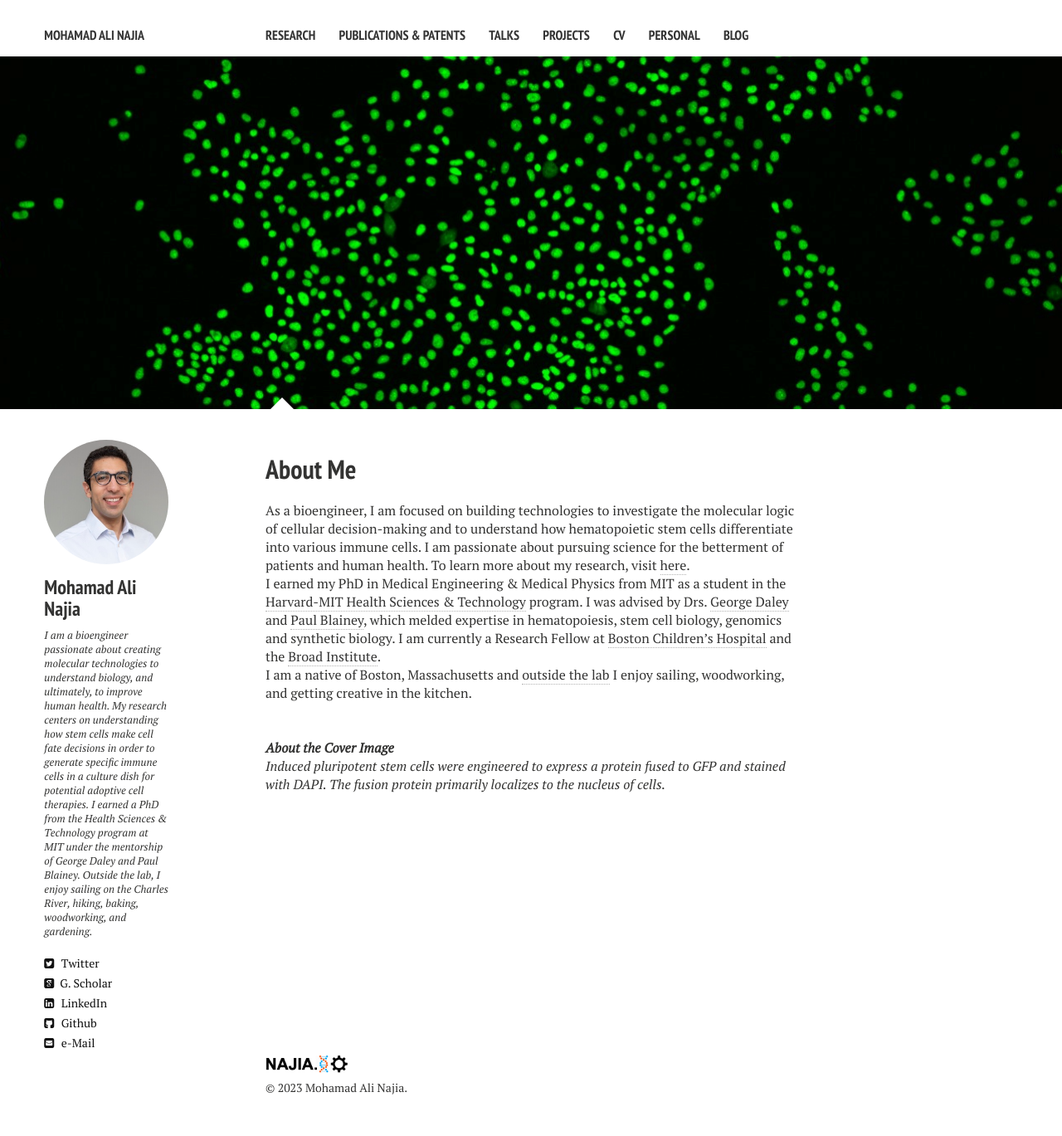
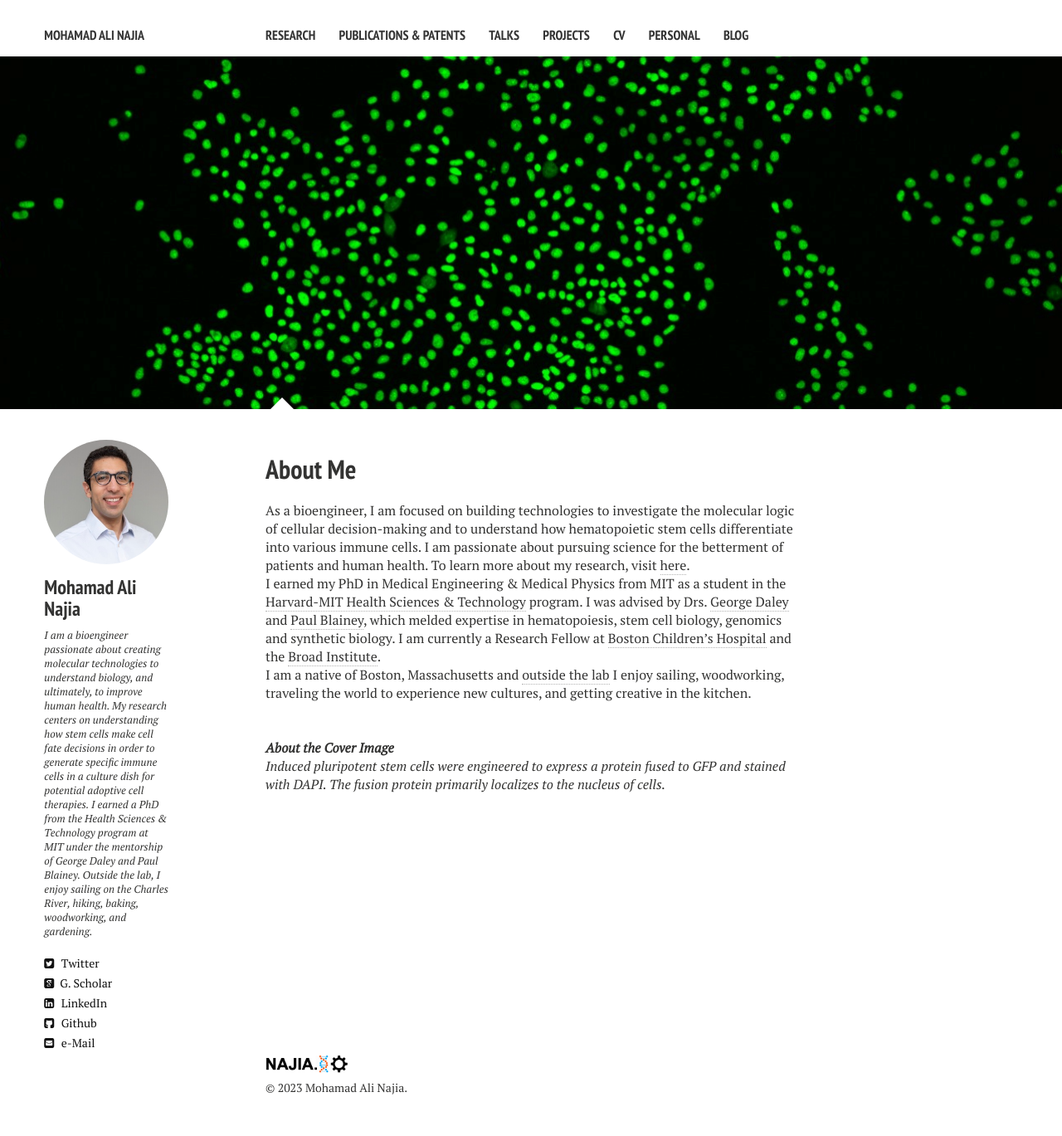
Before and after one commit to mnajia/mnajia.github.io, a Jekyll site: the page built from index.md, in a window 1280 px wide. Shown: the whole page at 83% size. Built offline with Jekyll 4.4.1, drawn with Linux system fonts in a browser that asks for light colours; nearby versions of some CDN libraries.

Commit message:
first commit

```diff
--- a/index.md
+++ b/index.md
@@ -11,7 +11,7 @@ As a bioengineer, I am focused on building technologies to investigate the molec
 
 I earned my PhD in Medical Engineering & Medical Physics from MIT as a student in the <a href="https://hst.mit.edu/" target="_blank">Harvard-MIT Health Sciences & Technology</a> program. I was advised by Drs. <a href="https://daley.hms.harvard.edu/" target="_blank">George Daley</a> and <a href="https://blainey.mit.edu/" target="_blank">Paul Blainey</a>, which melded expertise in hematopoiesis, stem cell biology, genomics and synthetic biology. I am currently a Research Fellow at <a href="https://www.childrenshospital.org/" target="_blank">Boston Children's Hospital</a> and the <a href="https://www.broadinstitute.org/" target="_blank">Broad Institute</a>. <br />
 
-I am a native of Boston, Massachusetts and <a href="{{ site.url }}/personal" target="_blank">outside the lab</a> I enjoy sailing, woodworking, and getting creative in the kitchen. <br />
+I am a native of Boston, Massachusetts and <a href="{{ site.url }}/personal" target="_blank">outside the lab</a> I enjoy sailing, woodworking, traveling the world to experience new cultures, and getting creative in the kitchen. <br />
 
 
 <br /><br />
```
